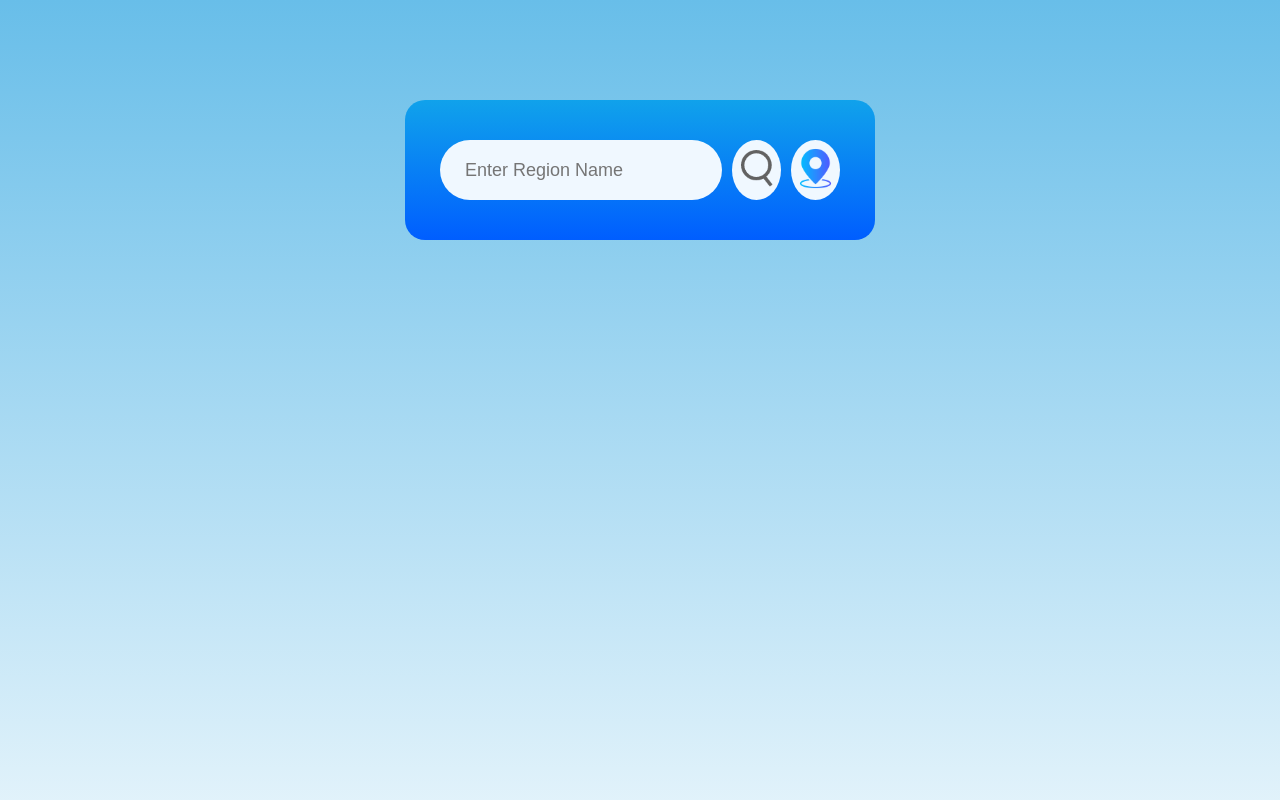
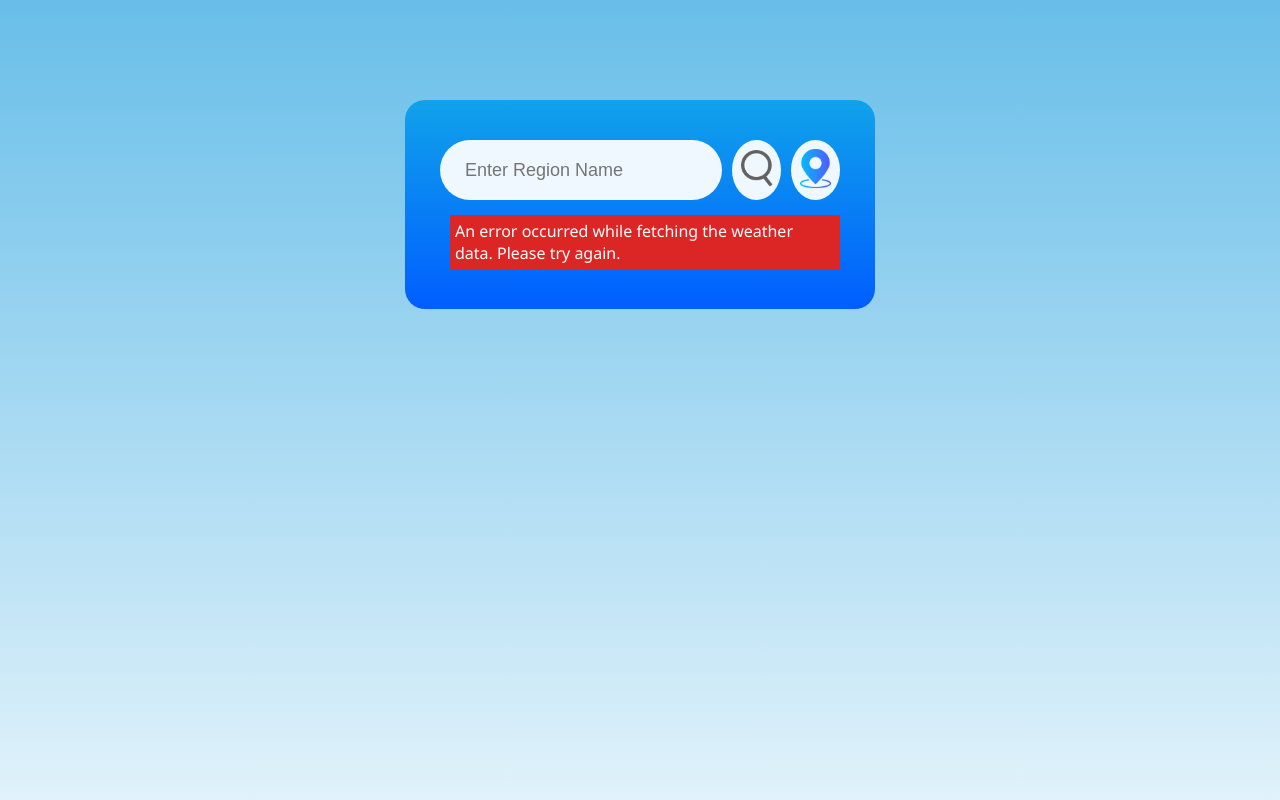
Before and after one commit to jimitrawal/Weather-Now, a plain HTML site: page index.html in a window 1280 px wide. Both pictures are taken after a click on the button 756 px from the left and 170 px from the top of the page. Shown: the top 800 px of the page. Drawn offline with Linux system fonts and the light colour scheme; no server answers.

Commit message:
error-fix

```diff
--- a/script.js
+++ b/script.js
@@ -38,9 +38,11 @@ async function getTime(lat,long,time){
 }
 
 async function checkWeather(city){
+    try {
         const response = await fetch(apiUrl + 'q=' + city + '&appid=' + apiKey + '&units=metric');
         if(response.status == 404){
             document.querySelector(".error").style.display = "block";
+            document.querySelector(".error").innerHTML = "Invalid city name. Please check your spelling and try again.";
             document.querySelector(".weather").style.display = "none";
         }else{
             document.querySelector(".error").style.display = "none";
@@ -50,7 +52,7 @@ async function checkWeather(city){
             document.querySelector(".city").innerHTML = data.name;
             document.querySelector(".region").innerHTML = data.sys.country;
             document.querySelector(".temp").innerHTML = Math.round(data.main.temp) + "°C";
-        document.querySelector(".humidity").innerHTML = data.main.humidity + "%";
+            document.querySelector(".humidity").innerHTML = Math.round(data.main.humidity) + "%";
             document.querySelector(".wind").innerHTML = Math.round(data.wind.speed*2) + " km/h";
             document.querySelector(".weather-status").innerHTML = data.weather[0].main;
             const sunriseTime = await getTime(data.coord.lat, data.coord.lon, "sunrise");
@@ -98,6 +100,12 @@ async function checkWeather(city){
                 }
             }
         }
+    } catch (error) {
+        console.error("Error in checkWeather:", error);
+        document.querySelector(".error").style.display = "block";
+        document.querySelector(".error").innerHTML = "An error occurred while fetching the weather data. Please try again.";
+        document.querySelector(".weather").style.display = "none";
+    }
 }
 
 currentLocationButton.addEventListener("click",currentLocation);
--- a/styles.css
+++ b/styles.css
@@ -1,3 +1,8 @@
+*{
+    margin: 0;
+    padding: 0;
+    box-sizing: border-box;
+}
 *{
     margin: 0;
     padding: 0;
@@ -109,7 +114,7 @@ body{
     text-align: left;
     margin-top: 15px;
     color: white;
-    background-color:#ff0000;
+    background-color:#dc2525;
     font-size: 16px;
     padding: 5px;
     display: none;
```
Lines whose indentation alone changed are shown as unchanged.
